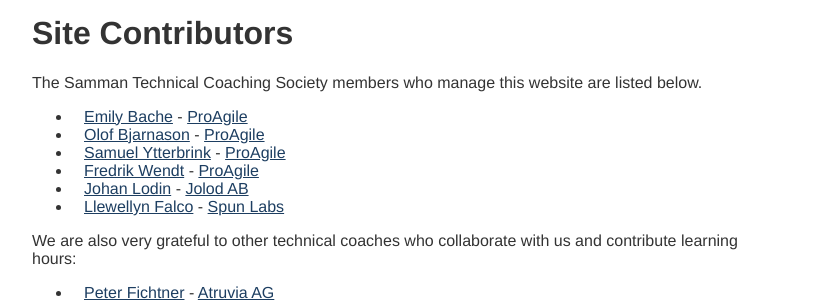
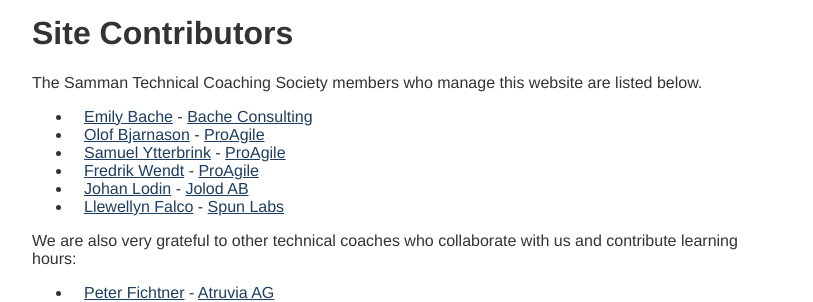
Before and after one commit to sammancoaching/website, a Jekyll site: the page built from society/contributors/index.md, in a window 1280 px wide. Shown: the part 230-532 px from the top of the page, without its empty margins (233-1046 px from the left). Built offline with Jekyll 4.4.1, drawn with Linux system fonts in a browser that asks for light colours.

Commit message:
update Emily's affiliation

```diff
--- a/_data/contributors.yml
+++ b/_data/contributors.yml
@@ -1,7 +1,7 @@
 emilybache:
   title: Emily Bache
-  url: http://proagile.eu
-  affiliation: ProAgile
+  url: http://bacheconsulting.com
+  affiliation: Bache Consulting
   member: yes
 objarni:
   title: Olof Bjarnason
```
